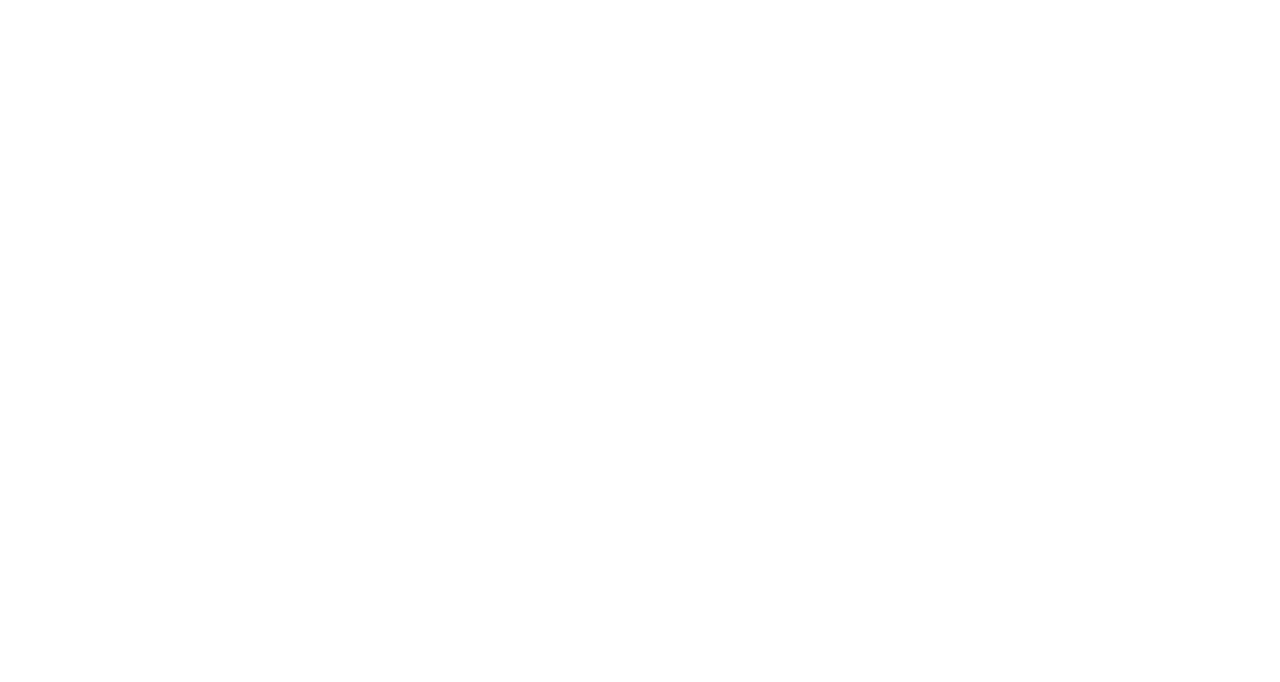
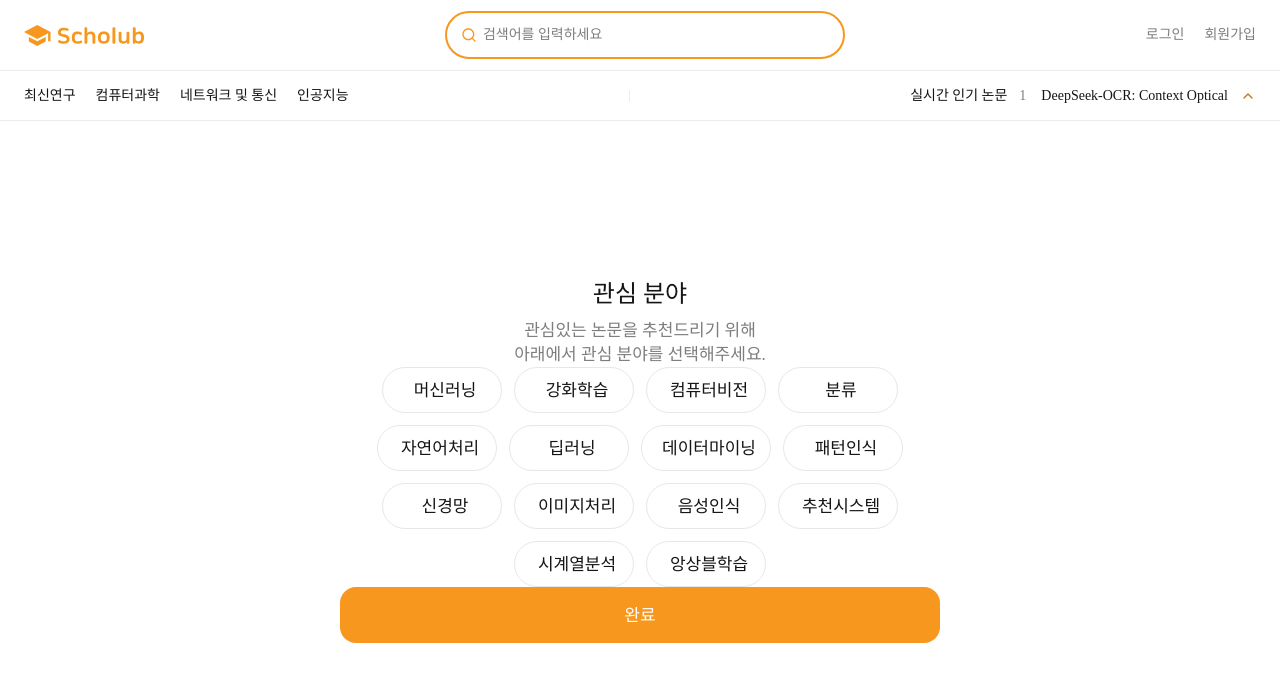
Before and after one commit to shinleehyeon/Scholub, a React (Vite) app: page /interest-areas in a window 1280 px wide. Before the commit this address had no page. Shown: the top 682 px of the page. Built offline with nearby package versions, Linux system fonts and the light colour scheme.

Commit message:
feat: Add InterestAreas route in App component; refactor Login, Newscolar, and Register pages to remove PageLayout and enhance layout styling

```diff
--- a/src/app/App.tsx
+++ b/src/app/App.tsx
@@ -4,6 +4,7 @@ import Newscolar from "@/pages/Newscolar";
 import Login from "@/pages/Login";
 import Register from "@/pages/Register";
 import ComponentTest from "@/pages/ComponentTest";
+import InterestAreas from "@/pages/InterestAreas";
 
 function App() {
   return (
@@ -13,6 +14,7 @@ function App() {
         <Route path="/newscolar" element={<Newscolar />} />
         <Route path="/login" element={<Login />} />
         <Route path="/register" element={<Register />} />
+        <Route path="/interest-areas" element={<InterestAreas />} />
         <Route path="/component-test" element={<ComponentTest />} />
       </Routes>
     </BrowserRouter>
--- /dev/null
+++ b/src/pages/InterestAreas.tsx
@@ -0,0 +1,140 @@
+import { useState } from "react";
+import Header from "@/widgets/Header";
+import SubHeader from "@/widgets/SubHeader";
+import { Chip } from "@/shared/ui";
+import { Button } from "@/shared/ui";
+import { Check } from "lucide-react";
+
+const interestAreas = [
+  "머신러닝",
+  "강화학습",
+  "컴퓨터비전",
+  "분류",
+  "자연어처리",
+  "딥러닝",
+  "데이터마이닝",
+  "패턴인식",
+  "신경망",
+  "이미지처리",
+  "음성인식",
+  "추천시스템",
+  "시계열분석",
+  "앙상블학습",
+];
+
+export default function InterestAreas() {
+  const [selectedAreas, setSelectedAreas] = useState<string[]>([]);
+
+  const toggleArea = (area: string) => {
+    setSelectedAreas((prev) =>
+      prev.includes(area) ? prev.filter((a) => a !== area) : [...prev, area]
+    );
+  };
+
+  return (
+    <div className="min-h-screen bg-white">
+      <Header />
+      <div style={{ marginBottom: 0 }}>
+        <SubHeader />
+      </div>
+
+      <div
+        style={{
+          display: "flex",
+          flexDirection: "column",
+          alignItems: "center",
+          justifyContent: "center",
+          minHeight: "calc(100vh - 121px)",
+          padding: "var(--spacing-48) var(--spacing-24)",
+        }}
+      >
+        <div
+          style={{
+            display: "flex",
+            flexDirection: "column",
+            alignItems: "center",
+            gap: "var(--spacing-32)",
+            width: "100%",
+            maxWidth: "600px",
+          }}
+        >
+          <div
+            style={{
+              display: "flex",
+              flexDirection: "column",
+              alignItems: "center",
+              gap: "var(--spacing-10)",
+            }}
+          >
+            <h1
+              style={{
+                color: "var(--color-text-default)",
+                fontFamily: "Pretendard",
+                fontSize: "24px",
+                fontStyle: "normal",
+                fontWeight: 500,
+                lineHeight: "30px",
+                margin: 0,
+              }}
+            >
+              관심 분야
+            </h1>
+
+            <p
+              style={{
+                color: "var(--color-text-subtle)",
+                textAlign: "center",
+                fontFamily: "Pretendard",
+                fontSize: "17px",
+                fontStyle: "normal",
+                fontWeight: 500,
+                lineHeight: "24px",
+                margin: 0,
+              }}
+            >
+              관심있는 논문을 추천드리기 위해
+              <br />
+              아래에서 관심 분야를 선택해주세요.
+            </p>
+          </div>
+
+          <div
+            style={{
+              display: "flex",
+              flexWrap: "wrap",
+              gap: "var(--spacing-12)",
+              justifyContent: "center",
+              width: "100%",
+            }}
+          >
+            {interestAreas.map((area) => {
+              const isSelected = selectedAreas.includes(area);
+              return (
+                <Chip
+                  key={area}
+                  status={isSelected ? "selected" : "default"}
+                  size="large"
+                  leadingIcon={
+                    isSelected ? (
+                      <Check size={17} style={{ color: "inherit" }} />
+                    ) : (
+                      <span style={{ width: "17px", height: "17px" }} />
+                    )
+                  }
+                  onClick={() => toggleArea(area)}
+                  className="min-w-[120px] justify-center"
+                >
+                  {area}
+                </Chip>
+              );
+            })}
+          </div>
+
+          <Button variant="primary" size="large" fullWidth>
+            완료
+          </Button>
+        </div>
+      </div>
+    </div>
+  );
+}
--- a/src/pages/Login.tsx
+++ b/src/pages/Login.tsx
@@ -1,7 +1,6 @@
 import { Link } from "react-router-dom";
 import Header from "@/widgets/Header";
 import SubHeader from "@/widgets/SubHeader";
-import PageLayout from "@/shared/ui/PageLayout";
 import { Input } from "@/shared/ui/Input";
 import { Button } from "@/shared/ui/Button";
 
@@ -13,7 +12,16 @@ export default function Login() {
         <SubHeader />
       </div>
 
-      <PageLayout>
+      <div
+        style={{
+          display: "flex",
+          flexDirection: "column",
+          alignItems: "center",
+          justifyContent: "center",
+          minHeight: "calc(100vh - 121px)",
+          padding: "var(--spacing-48) var(--spacing-24)",
+        }}
+      >
         <div
           style={{
             display: "flex",
@@ -132,7 +140,7 @@ export default function Login() {
             </span>
           </div>
         </div>
-      </PageLayout>
+      </div>
     </div>
   );
 }
--- a/src/pages/Newscolar.tsx
+++ b/src/pages/Newscolar.tsx
@@ -1,6 +1,5 @@
 import Header from "@/widgets/Header";
 import SubHeader from "@/widgets/SubHeader";
-import PageLayout from "@/shared/ui/PageLayout";
 import LatestResearchCard from "@/entities/paper/ui/LatestResearchCard";
 
 export default function Newscolar() {
@@ -11,7 +10,16 @@ export default function Newscolar() {
         <SubHeader />
       </div>
 
-      <PageLayout>
+      <div
+        style={{
+          display: "flex",
+          padding: "var(--spacing-40) var(--spacing-24)",
+          flexDirection: "column",
+          alignItems: "center",
+          gap: "var(--spacing-32)",
+          alignSelf: "stretch",
+        }}
+      >
         <div
           style={{
             display: "flex",
@@ -56,7 +64,7 @@ export default function Newscolar() {
             ))}
           </div>
         </div>
-      </PageLayout>
+      </div>
     </div>
   );
 }
--- a/src/pages/Register.tsx
+++ b/src/pages/Register.tsx
@@ -1,11 +1,16 @@
-import { Link } from "react-router-dom";
+import { Link, useNavigate } from "react-router-dom";
 import Header from "@/widgets/Header";
 import SubHeader from "@/widgets/SubHeader";
-import PageLayout from "@/shared/ui/PageLayout";
 import { Input } from "@/shared/ui/Input";
 import { Button } from "@/shared/ui/Button";
 
 export default function Register() {
+  const navigate = useNavigate();
+
+  const handleRegister = () => {
+    navigate("/interest-areas");
+  };
+
   return (
     <div className="min-h-screen bg-white">
       <Header />
@@ -13,7 +18,16 @@ export default function Register() {
         <SubHeader />
       </div>
 
-      <PageLayout>
+      <div
+        style={{
+          display: "flex",
+          flexDirection: "column",
+          alignItems: "center",
+          justifyContent: "center",
+          minHeight: "calc(100vh - 121px)",
+          padding: "var(--spacing-48) var(--spacing-24)",
+        }}
+      >
         <div
           style={{
             display: "flex",
@@ -104,7 +118,12 @@ export default function Register() {
               size="large"
             />
 
-            <Button variant="primary" size="large" fullWidth>
+            <Button
+              variant="primary"
+              size="large"
+              fullWidth
+              onClick={handleRegister}
+            >
               회원가입
             </Button>
           </div>
@@ -150,7 +169,7 @@ export default function Register() {
             </span>
           </div>
         </div>
-      </PageLayout>
+      </div>
     </div>
   );
 }
```
